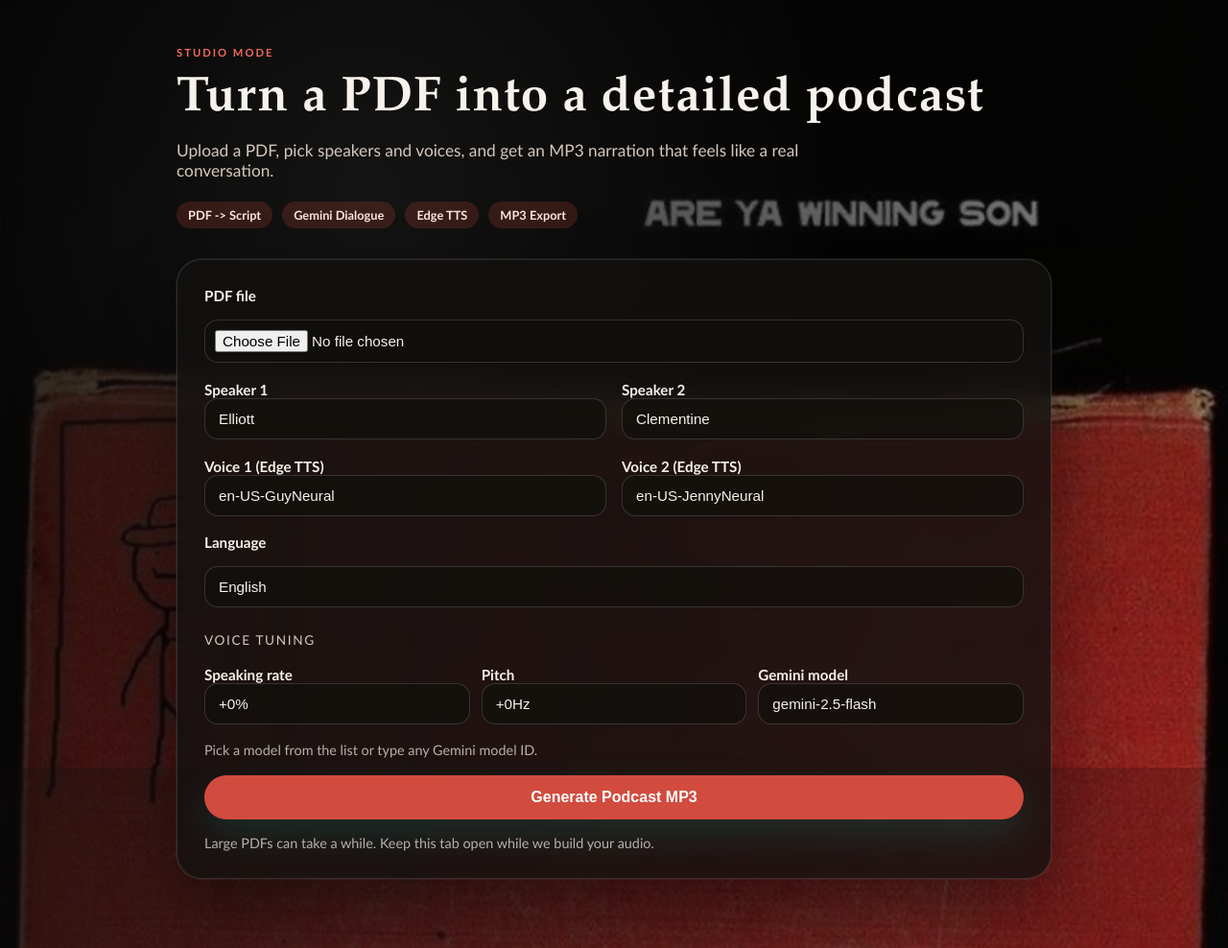
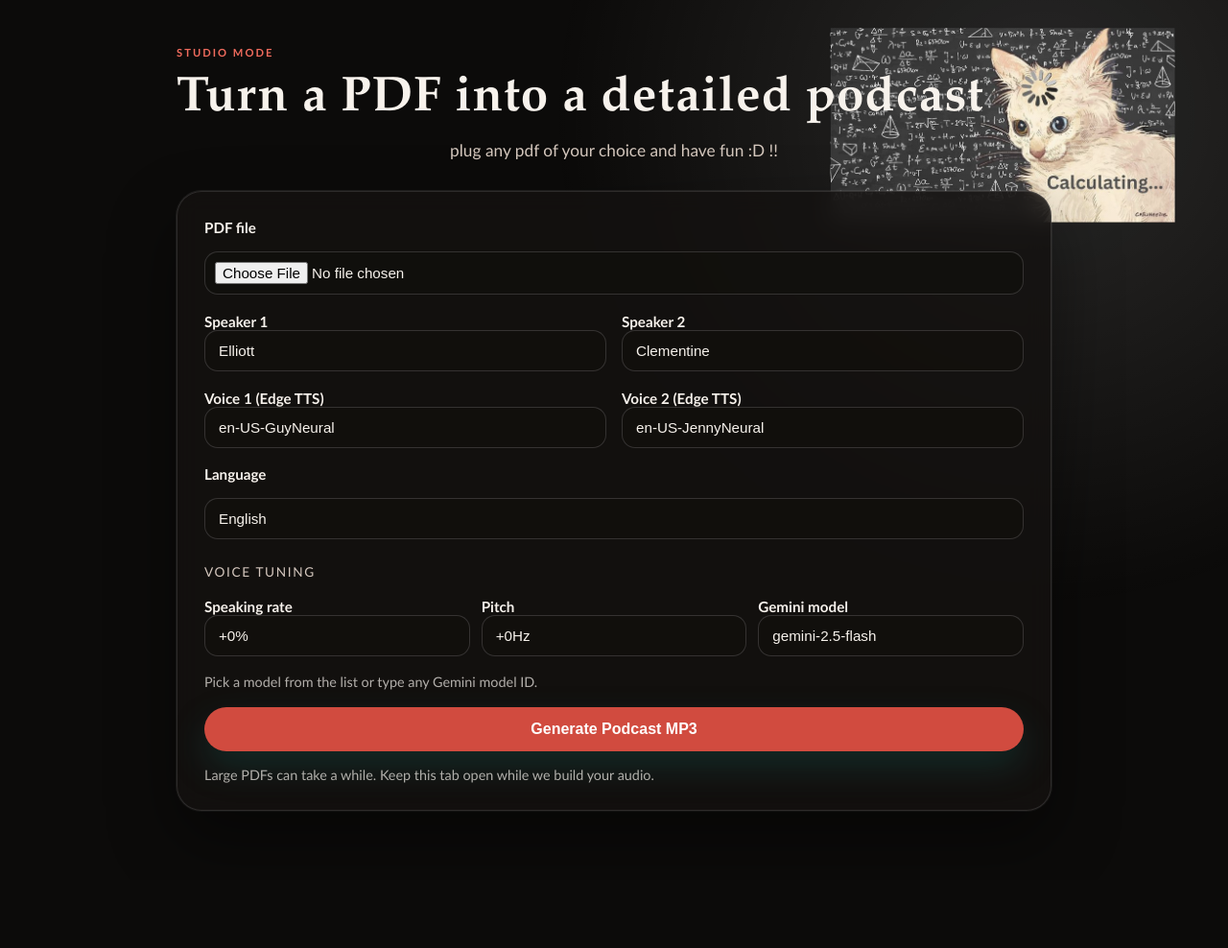
Before and after one commit to de-bo-rah/yapLM, a Flask app: page / in a window 1280 px wide. Shown: the whole page at 96% size. After the commit the page ends 845 px from the top, so only its background shows below. Run offline with Flask 3, Linux system fonts and the light colour scheme.

Commit message:
Update UI background and tagline

```diff
--- a/templates/index.html
+++ b/templates/index.html
@@ -20,8 +20,8 @@
         margin: 0;
         color: var(--ink);
         background:
-          linear-gradient(120deg, rgba(10, 9, 8, 0.85), rgba(10, 9, 8, 0.35)),
-          url("/static/radiohead.jpeg") center/cover no-repeat fixed;
+          url("/static/silly-fella.jpeg") top 4% right 6% / 360px auto no-repeat,
+          #0c0b0a;
         font-family: "Trebuchet MS", "Segoe UI", sans-serif;
         min-height: 100vh;
       }
@@ -30,8 +30,7 @@
         position: fixed;
         inset: 0;
         background-image:
-          linear-gradient(120deg, rgba(0, 0, 0, 0.3), rgba(0, 0, 0, 0)),
-          radial-gradient(circle at 30% 25%, rgba(255, 255, 255, 0.08), transparent 45%);
+          radial-gradient(circle at 85% 15%, rgba(255, 255, 255, 0.12), transparent 40%);
         pointer-events: none;
       }
       .page {
@@ -66,7 +65,10 @@
         margin: 0;
         color: var(--muted);
         font-size: 1.08rem;
-        max-width: 680px;
+        max-width: 520px;
+        text-align: center;
+        margin-left: auto;
+        margin-right: auto;
       }
       .panel {
         background: var(--panel);
@@ -181,13 +183,7 @@
       <header>
         <div class="tagline">Studio Mode</div>
         <h1>Turn a PDF into a detailed podcast</h1>
-        <p class="lead">Upload a PDF, pick speakers and voices, and get an MP3 narration that feels like a real conversation.</p>
-        <div class="chip-row">
-          <div class="chip">PDF -> Script</div>
-          <div class="chip">Gemini Dialogue</div>
-          <div class="chip">Edge TTS</div>
-          <div class="chip">MP3 Export</div>
-        </div>
+        <p class="lead">plug any pdf of your choice and have fun :D !!</p>
       </header>
       <section class="panel">
         {% if error %}
```
Also changed, not shown: static/silly-fella.jpeg (added).
